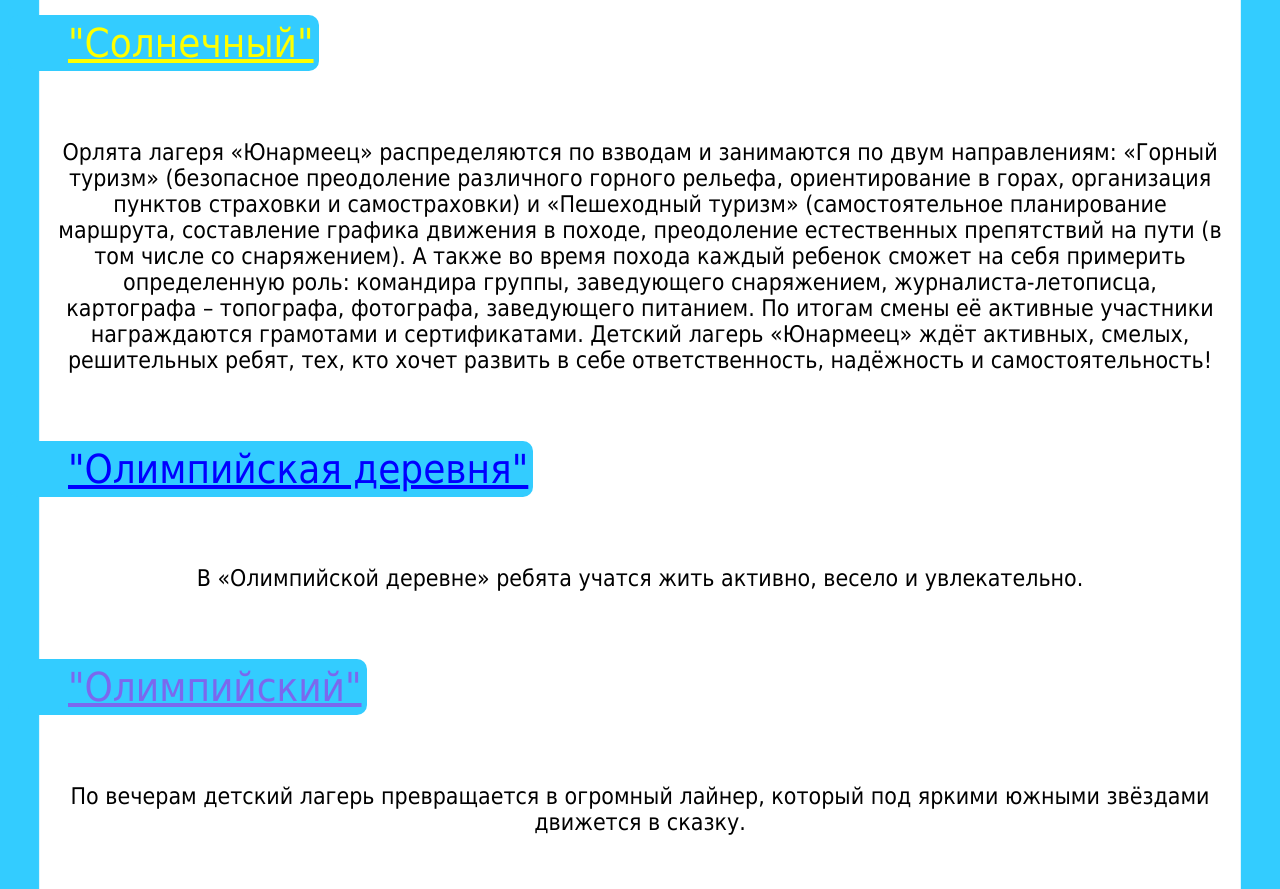
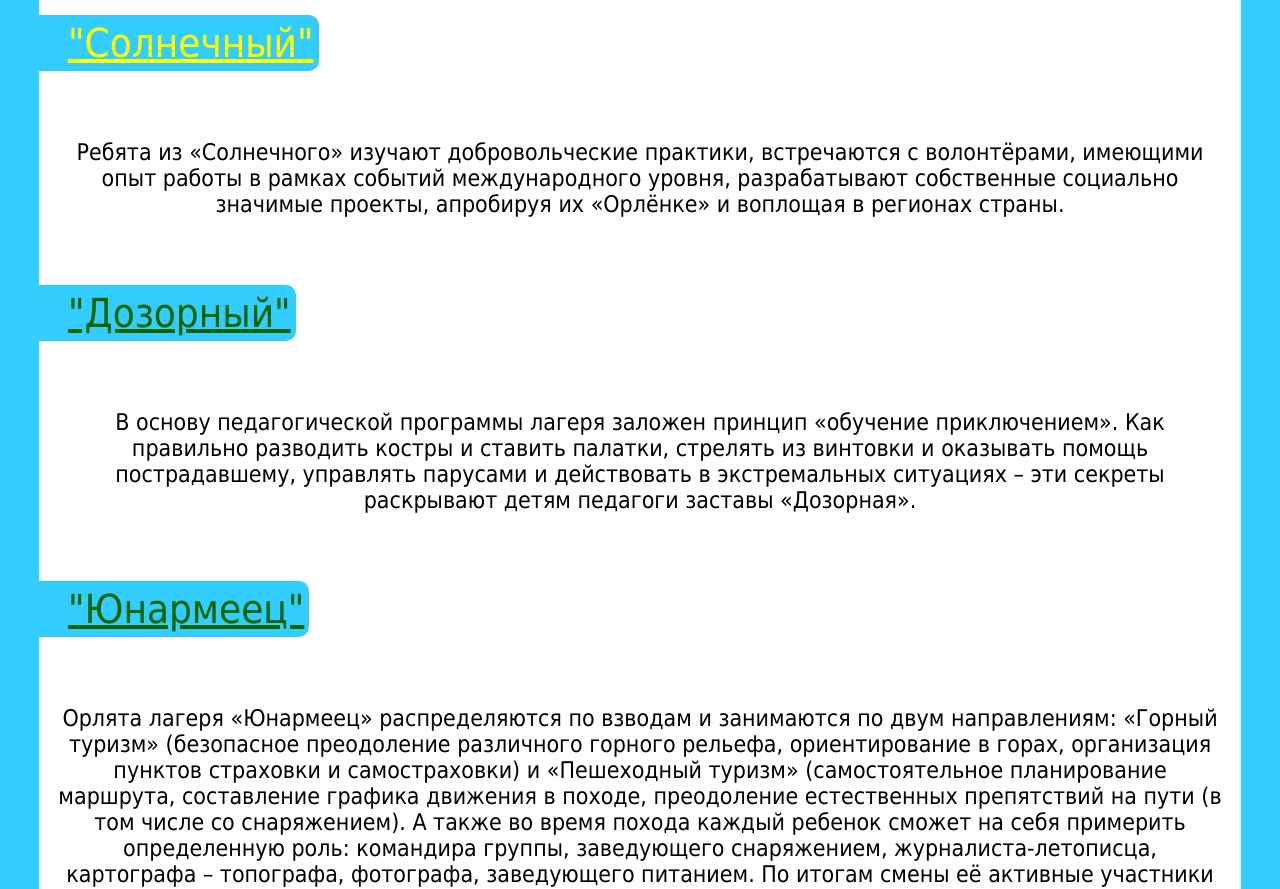
Before and after one commit to Vladisandr/Vladisandr.github.io, a plain HTML site: page lagers.html in a window 1280 px wide. Shown: the part 863-1752 px from the top of the page. Drawn offline with Linux system fonts and the light colour scheme.

Commit message:
Update lagers.html

```diff
--- a/lagers.html
+++ b/lagers.html
@@ -151,7 +151,10 @@
       <a href="https://center-orlyonok.ru/RU/camp/Stremitelny" class="offtex" style="color: orange">"Стремительный"</a>
       <p class="offtext">В «Стремительном» собираются будущие лидеры страны - активисты детских общественных организаций и объединений</p>
       <a href="https://center-orlyonok.ru/RU/camp/Solnechny" class="offtex" style="color: yellow">"Cолнечный"</a>
-
+      <p class="offtext">Ребята из «Солнечного» изучают добровольческие практики, встречаются с волонтёрами, имеющими опыт работы в рамках событий международного уровня, разрабатывают собственные социально значимые проекты, апробируя их «Орлёнке» и воплощая в регионах страны.</p>
+      <a href="https://center-orlyonok.ru/RU/camp/Dozorny" class="offtex" style="color: darkgreen">"Дозорный"</a>
+      <p class="offtext">В основу педагогической программы лагеря заложен принцип «обучение приключением». Как правильно разводить костры и ставить палатки, стрелять из винтовки и оказывать помощь пострадавшему, управлять парусами и действовать в экстремальных ситуациях – эти секреты раскрывают детям педагоги заставы «Дозорная».</p>
+      <a href="https://center-orlyonok.ru/RU/camp/Ynarmeec" class="offtex" style="color: darkgreen">"Юнармеец"</a>
       <p class="offtext">Орлята лагеря «Юнармеец» распределяются по взводам и занимаются по двум направлениям: «Горный туризм» (безопасное преодоление различного горного рельефа, ориентирование в горах, организация пунктов страховки и самостраховки) и «Пешеходный туризм» (самостоятельное планирование маршрута, составление графика движения в походе, преодоление естественных препятствий на пути (в том числе со снаряжением). А также во время похода каждый ребенок сможет на себя примерить определенную роль: командира группы, заведующего снаряжением, журналиста-летописца, картографа – топографа, фотографа, заведующего питанием. По итогам смены её активные участники награждаются грамотами и сертификатами. Детский лагерь «Юнармеец» ждёт активных, смелых, решительных ребят, тех, кто хочет развить в себе ответственность, надёжность и самостоятельность!</p>
       <a  href="https://center-orlyonok.ru/RU/camp/Olimpiyskaya_derevnya" class="offtex" style="color: blue">"Олимпийская деревня"</a>
       <p class="offtext">В «Олимпийской деревне» ребята учатся жить активно, весело и увлекательно.</p>
```
